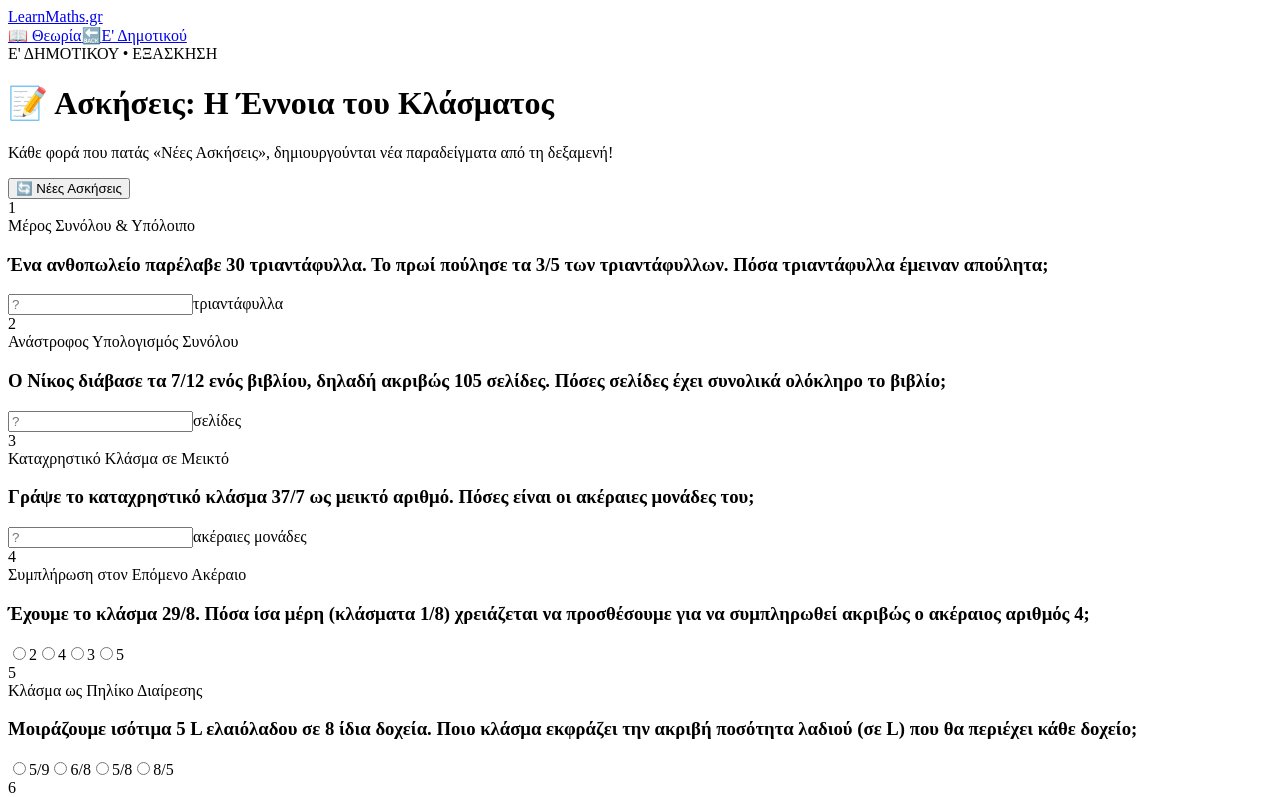
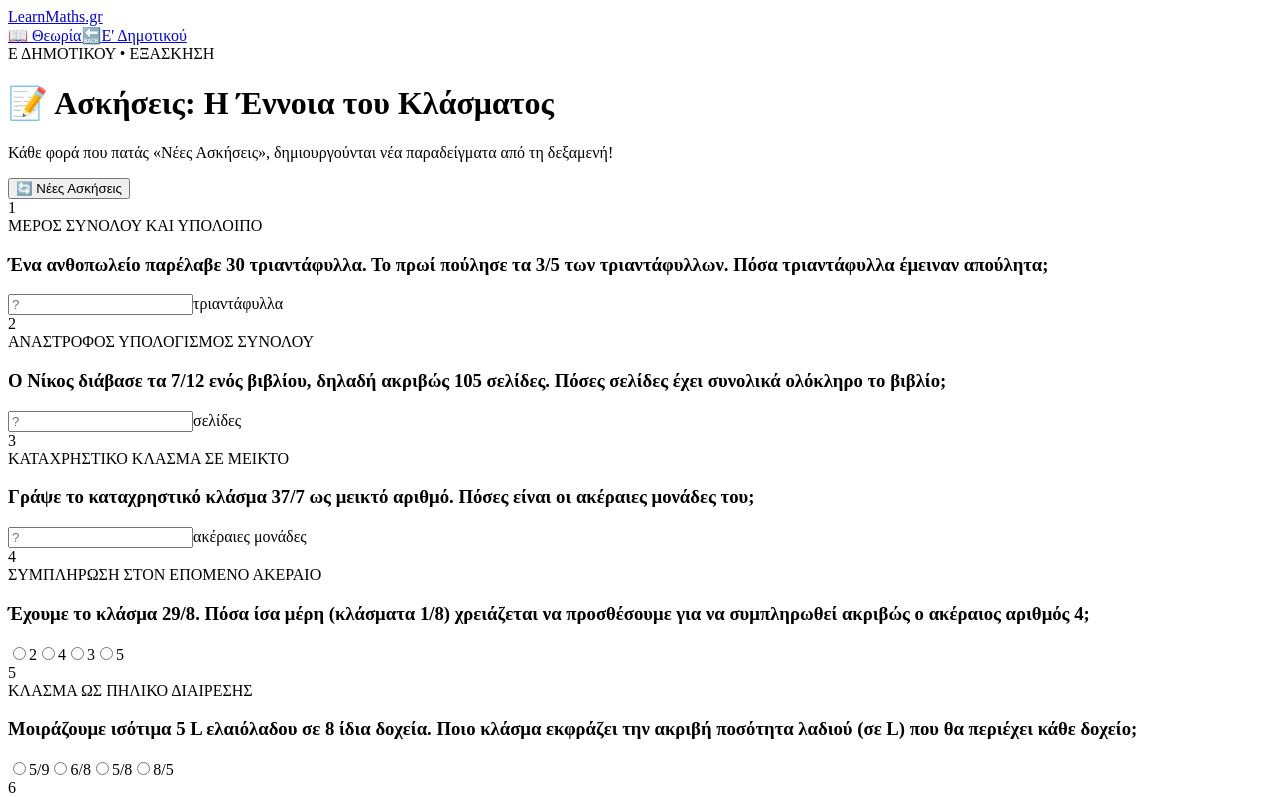
Before and after one commit to gkrimpas-lab/learn-maths-2026, a Next.js app: page /e-dimotikou/01-klasma-ask in a window 1280 px wide. Shown: the top 797 px of the page. Built offline with nearby package versions, Linux system fonts and the light colour scheme.

Commit message:
Update 01-klasma-ask.js

```diff
--- a/pages/e-dimotikou/01-klasma-ask.js
+++ b/pages/e-dimotikou/01-klasma-ask.js
@@ -21,7 +21,7 @@ function shuffleArray(array) {
 // 1. ΖΕΥΓΟΣ 1 (q1, q2): Μέρος Συνόλου & Αντίστροφος Υπολογισμός
 function makeSetFractionQuestion(isReverse = false) {
   if (!isReverse) {
-    // q1: Υπολογισμός υπολοίπου (ξόδεψε num/den, πόσα περίσσεψαν;)
+    // q1: Υπολογισμός υπολοίπου
     const den = [5, 6, 8, 10][getRandomInt(0, 3)];
     const num = getRandomInt(2, den - 1);
     const multiplier = getRandomInt(6, 12);
@@ -63,7 +63,7 @@ function makeSetFractionQuestion(isReverse = false) {
 // 2. ΖΕΥΓΟΣ 2 (q3, q4): Καταχρηστικά Κλάσματα, Μεικτοί Αριθμοί & Ακέραιοι
 function makeImproperFractionQuestion(isMissingToWhole = false) {
   if (!isMissingToWhole) {
-    // q3: Μετατροπή καταχρηστικού κλάσματος σε μεικτό αριθμό (Ακέραιο μέρος)
+    // q3: Μετατροπή καταχρηστικού σε μεικτό
     const den = [3, 4, 5, 7, 8][getRandomInt(0, 4)];
     const whole = getRandomInt(3, 6);
     const rem = getRandomInt(1, den - 1);
@@ -79,7 +79,7 @@ function makeImproperFractionQuestion(isMissingToWhole = false) {
       explanation: `Εκτελούμε τη διαίρεση ${num} ： ${den} ＝ ${whole} με υπόλοιπο ${rem}. Άρα: ${num}/${den} ＝ ${whole} ＋ ${rem}/${den} (δηλαδή ${whole} ακέραιες μονάδες).`
     };
   } else {
-    // q4: Πόσα μέρη 1/den λείπουν για να φτάσουμε στον επόμενο ακέραιο (MCQ)
+    // q4: Πόσα μέρη λείπουν για τον επόμενο ακέραιο (MCQ)
     const den = [6, 8, 9, 11][getRandomInt(0, 3)];
     const targetWhole = getRandomInt(2, 4);
     const missing = getRandomInt(2, den - 2);
@@ -134,7 +134,7 @@ function makeQuotientAndEquivQuestion(isEquiv = false) {
       explanation: `Το κλάσμα εκφράζει το ακριβές πηλίκο της διαίρεσης του αριθμητή διά του παρονομαστή: ${liters} ： ${bottles} ＝ ${liters}/${bottles} L.`
     };
   } else {
-    // q6: Εύρεση αγνώστου όρου x σε ισοδύναμο κλάσμα
+    // q6: Εύρεση αγνώστου όρου x
     const baseNum = getRandomInt(2, 5);
     const baseDen = baseNum + getRandomInt(1, 4);
     const factor = getRandomInt(3, 7);
@@ -287,7 +287,7 @@ export default function KlasmaAskPage() {
             {numLabel}
           </span>
           <div className="space-y-1">
-            <span className="text-[11px] 2xl:text-xs font-black uppercase tracking-wider text-slate-400">
+            <span className="text-[11px] 2xl:text-xs font-black tracking-wider text-slate-400">
               {badgeTitle}
             </span>
             <h3 className="text-base sm:text-lg 2xl:text-xl font-bold text-slate-900 leading-snug">
@@ -361,7 +361,7 @@ export default function KlasmaAskPage() {
             {numLabel}
           </span>
           <div className="space-y-1">
-            <span className="text-[11px] 2xl:text-xs font-black uppercase tracking-wider text-slate-400">
+            <span className="text-[11px] 2xl:text-xs font-black tracking-wider text-slate-400">
               {badgeTitle}
             </span>
             <h3 className="text-base sm:text-lg 2xl:text-xl font-bold text-slate-900 leading-snug">
@@ -409,7 +409,7 @@ export default function KlasmaAskPage() {
 
   return (
     <Layout
-      title="Ασκήσεις: Η Έννοια του Κλάσματος | LearnMaths.gr"
+      title="Ασκήσεις: Η Έννοια του Κλάσματος - Ε' Δημοτικού | LearnMaths.gr"
       description="Απαιτητικές διαδραστικές ασκήσεις μαθηματικών Ε' Δημοτικού: μέρος συνόλου, ανάστροφοι υπολογισμοί, μεικτοί αριθμοί και προβλήματα."
       backUrl="/e-dimotikou"
       backText="Ε' Δημοτικού"
@@ -423,13 +423,13 @@ export default function KlasmaAskPage() {
         </Link>
       }
     >
-      {/* Fluid full-width container για 2K/4K και responsive σε κινητά */}
+      {/* Full-width container για 2K / 4K και responsive σε κινητά */}
       <div className="w-full max-w-[1920px] 2xl:max-w-[2400px] mx-auto px-3 sm:px-6 lg:px-12 py-6 space-y-8">
-        {/* HEADER BANNER */}
-        <div className="bg-gradient-to-r from-blue-600 via-indigo-600 to-sky-600 text-white p-6 sm:p-8 2xl:p-12 rounded-3xl shadow-md flex flex-col sm:flex-row justify-between items-start sm:items-center gap-4">
-          <div className="space-y-1 max-w-4xl">
-            <span className="bg-white/20 text-white text-xs 2xl:text-sm font-black uppercase px-3 py-1 rounded-full tracking-wider">
-              Ε' ΔΗΜΟΤΙΚΟΥ • ΕΞΑΣΚΗΣΗ
+        {/* HEADER BANNER - Ίδια χρωματική παλέτα με τη θεωρία */}
+        <div className="bg-gradient-to-br from-indigo-950 via-blue-900 to-sky-900 text-white p-6 sm:p-8 2xl:p-12 rounded-3xl shadow-xl flex flex-col sm:flex-row justify-between items-start sm:items-center gap-4">
+          <div className="space-y-1.5 max-w-4xl">
+            <span className="bg-white/10 border border-white/20 text-sky-200 text-xs 2xl:text-sm font-black px-3 py-1 rounded-full tracking-wider inline-block">
+              Ε ΔΗΜΟΤΙΚΟΥ • ΕΞΑΣΚΗΣΗ
             </span>
             <h1 className="text-2xl sm:text-3xl lg:text-4xl 2xl:text-5xl font-black tracking-tight pt-1">
               📝 Ασκήσεις: Η Έννοια του Κλάσματος
@@ -442,25 +442,25 @@ export default function KlasmaAskPage() {
           <button
             type="button"
             onClick={loadNewQuestions}
-            className="bg-white text-slate-900 font-black px-4 py-2.5 sm:px-5 sm:py-3 2xl:px-7 2xl:py-4 rounded-2xl shadow-lg hover:bg-sky-50 transition active:scale-95 text-xs sm:text-sm 2xl:text-base whitespace-nowrap self-stretch sm:self-auto text-center"
+            className="bg-amber-400 text-slate-950 font-black px-4 py-2.5 sm:px-5 sm:py-3 2xl:px-7 2xl:py-4 rounded-2xl shadow-lg hover:bg-amber-300 transition active:scale-95 text-xs sm:text-sm 2xl:text-base whitespace-nowrap self-stretch sm:self-auto text-center"
           >
             🔄 Νέες Ασκήσεις
           </button>
         </div>
 
-        {/* ΦΟΡΜΑ ΜΕ ΑΣΚΗΣΕΙΣ & PB-28 / PB-32 ΓΙΑ ΤΟ BOTTOM BAR */}
+        {/* ΦΟΡΜΑ ΑΣΚΗΣΕΩΝ & PB SAFE AREA */}
         <form onSubmit={handleSubmit} className="space-y-6 pb-28 sm:pb-32">
-          {renderInput('q1', questions.q1, 1, 'Μέρος Συνόλου & Υπόλοιπο', 'bg-blue-600')}
-          {renderInput('q2', questions.q2, 2, 'Ανάστροφος Υπολογισμός Συνόλου', 'bg-blue-600')}
+          {renderInput('q1', questions.q1, 1, 'ΜΕΡΟΣ ΣΥΝΟΛΟΥ ΚΑΙ ΥΠΟΛΟΙΠΟ', 'bg-blue-600')}
+          {renderInput('q2', questions.q2, 2, 'ΑΝΑΣΤΡΟΦΟΣ ΥΠΟΛΟΓΙΣΜΟΣ ΣΥΝΟΛΟΥ', 'bg-blue-600')}
 
-          {renderInput('q3', questions.q3, 3, 'Καταχρηστικό Κλάσμα σε Μεικτό', 'bg-indigo-600')}
-          {renderMCQ('q4', questions.q4, 4, 'Συμπλήρωση στον Επόμενο Ακέραιο', 'bg-indigo-600')}
+          {renderInput('q3', questions.q3, 3, 'ΚΑΤΑΧΡΗΣΤΙΚΟ ΚΛΑΣΜΑ ΣΕ ΜΕΙΚΤΟ', 'bg-indigo-600')}
+          {renderMCQ('q4', questions.q4, 4, 'ΣΥΜΠΛΗΡΩΣΗ ΣΤΟΝ ΕΠΟΜΕΝΟ ΑΚΕΡΑΙΟ', 'bg-indigo-600')}
 
-          {renderMCQ('q5', questions.q5, 5, 'Κλάσμα ως Πηλίκο Διαίρεσης', 'bg-teal-600')}
-          {renderInput('q6', questions.q6, 6, 'Εύρεση Όρου Ισοδύναμου Κλάσματος', 'bg-teal-600')}
+          {renderMCQ('q5', questions.q5, 5, 'ΚΛΑΣΜΑ ΩΣ ΠΗΛΙΚΟ ΔΙΑΙΡΕΣΗΣ', 'bg-teal-600')}
+          {renderInput('q6', questions.q6, 6, 'ΕΥΡΕΣΗ ΟΡΟΥ ΙΣΟΔΥΝΑΜΟΥ ΚΛΑΣΜΑΤΟΣ', 'bg-teal-600')}
 
-          {renderMCQ('q7', questions.q7, 7, 'Σύγκριση με το Μισό ( 1/2 )', 'bg-purple-600')}
-          {renderMCQ('q8', questions.q8, 8, 'Σύνθετο Πρόβλημα Διαδρομών', 'bg-purple-600')}
+          {renderMCQ('q7', questions.q7, 7, 'ΣΥΓΚΡΙΣΗ ΜΕ ΤΟ ΜΙΣΟ ( 1/2 )', 'bg-purple-600')}
+          {renderMCQ('q8', questions.q8, 8, 'ΣΥΝΘΕΤΟ ΠΡΟΒΛΗΜΑ ΔΙΑΔΡΟΜΩΝ', 'bg-purple-600')}
 
           {/* ΚΟΥΜΠΙ ΥΠΟΒΟΛΗΣ */}
           {!submitted && (
@@ -476,7 +476,7 @@ export default function KlasmaAskPage() {
         </form>
       </div>
 
-      {/* STICKY FOOTER SCORES & FEEDBACK BAR */}
+      {/* FIXED BOTTOM SCORE BAR */}
       <div className="fixed bottom-0 left-0 w-full bg-slate-900 text-white border-t border-slate-800 shadow-2xl py-3.5 px-4 sm:px-6 2xl:py-5 z-50">
         <div className="w-full max-w-[1920px] 2xl:max-w-[2400px] mx-auto flex flex-col sm:flex-row justify-between items-center gap-3">
           <div className="flex items-center gap-4">
```
